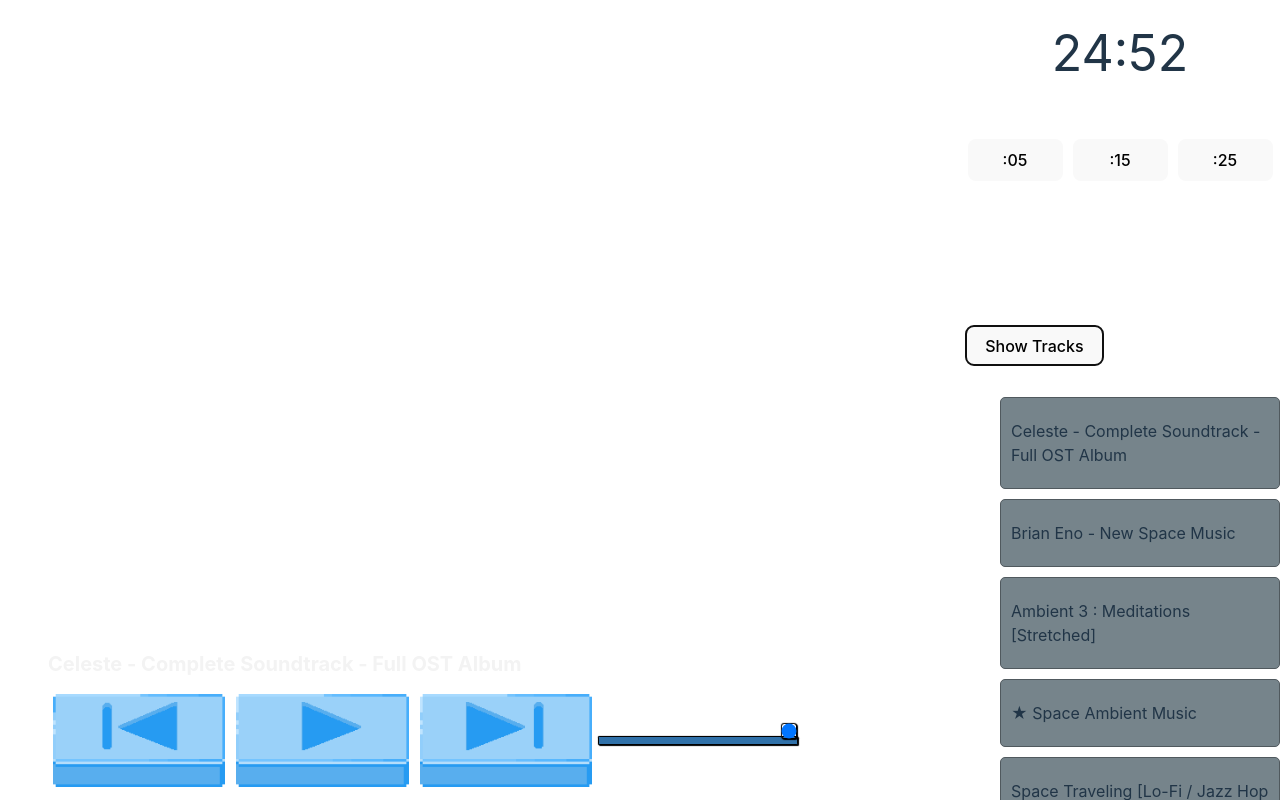
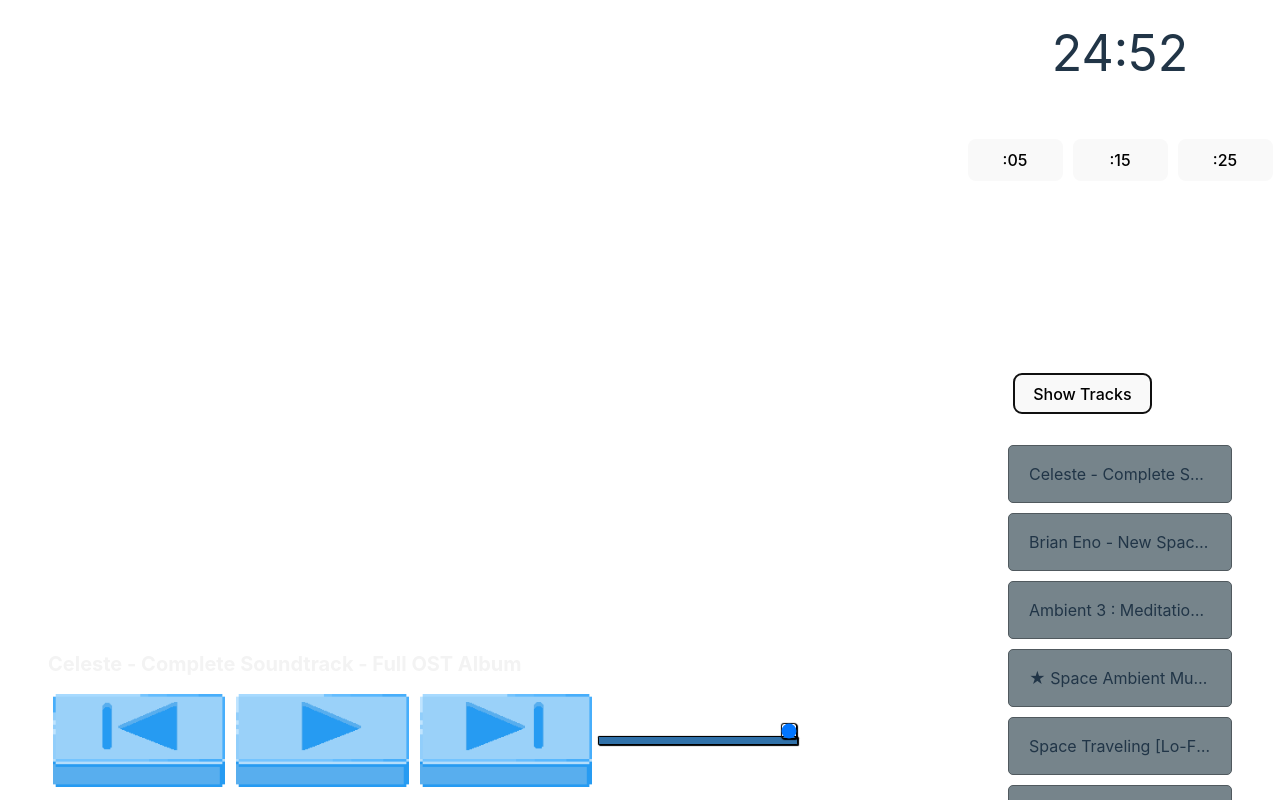
Before and after one commit to galenddavis/space-time-r, a React (Vite) app: page / in a window 1280 px wide. Both pictures are taken after a click on the button "Show Tracks". Built offline with nearby package versions, Linux system fonts and the light colour scheme.

Commit message:
formatted track index and potential long title scroll animation

```diff
--- a/src/components/videos/vid-index-item.tsx
+++ b/src/components/videos/vid-index-item.tsx
@@ -11,7 +11,7 @@ const VideoIndexItem = ({ video }: VideoProps) => {
     return (
         <div>
             <p className="video-idx-title">
-                {video.title}
+                <span>{video.title}</span>
             </p>
         </div>
     )
--- a/src/components/videos/vid-index.css
+++ b/src/components/videos/vid-index.css
@@ -6,23 +6,77 @@
 .video-index-wrapper {
     grid-area: video-index;
     height: 100%;
+    /* display: grid; */
+    /* grid-template-rows: 0fr; */
+    max-width: 100%;
     overflow-y: scroll;
+    padding: 3rem;
     /* align-items: start; */
     /* align-self: start; */
 }
 
 .video-index-container {
-    overflow: scroll;
-    /* max-height: 100%; */
+    /* overflow-y: scroll;
+    overflow-x: hidden; */
+    padding: 0;
+    overflow: hidden;
+    /* max-width: 100%; */
+
 }
 
 .video-index-item {
+
     border: 1px solid #50595e;
     border-radius: 5px;
-    padding: 5px 10px;
+    padding: 0px 20px;
     margin: 10px 0;
     background-color: #76848b;
     list-style: none;
+    /* list-style-position: inside; */
     text-align: start;
     cursor: pointer;
+    height: 100%;
+
 }
+
+
+
+/* Playing with a text scrolling animation */
+
+.video-idx-title {
+    white-space: nowrap;
+    overflow: hidden;
+    text-overflow: ellipsis;
+}
+
+/* .video-idx-title:not(:hover) {
+    white-space: nowrap;
+    overflow: hidden;
+    text-overflow: ellipsis;
+}
+
+.video-idx-title:hover {
+    display: inline-block;
+    white-space: nowrap;
+      animation-name: scroll-text;
+      animation-duration: 7s;
+      animation-timing-function: linear;
+      animation-delay: 0s;
+      animation-iteration-count: infinite;
+      animation-direction: normal;
+}
+
+@keyframes scroll-text {
+    0% {
+      transform: translateX(0%);
+    }
+    90% {
+      transform: translateX(-100%);
+    }
+    95% {
+      transform: translateX(0%);
+    }
+    100% {
+      transform: translateX(0%);
+    }
+} */
--- a/src/components/videos/vid-index.tsx
+++ b/src/components/videos/vid-index.tsx
@@ -26,22 +26,22 @@ const VideoIndex = ({ setCurrentIdx }: IndexProps) => {
     }, [indexVisible]);
 
 
-    const showIndex =() => {
-        const vidIdx = document.getElementsByClassName('video-index-container')[0]
-        if (indexVisible) {
-            vidIdx.classList.add("hidden")
-        } else if (!indexVisible) {
-            vidIdx.classList.remove("hidden")
-        }
-        setIndexVisible(!indexVisible)
-    }
+    // const showIndex =() => {
+    //     const vidIdx = document.getElementsByClassName('video-index-container')[0]
+    //     if (indexVisible) {
+    //         vidIdx.classList.remove("active")
+    //     } else if (!indexVisible) {
+    //         vidIdx.classList.add("active")
+    //     }
+    //     setIndexVisible(!indexVisible)
+    // }
 
     return (
         <div className="video-index-wrapper">
-            <button className="index-toggle" onClick={() => showIndex()}>
+            <button className="index-toggle" onClick={() => setIndexVisible(!indexVisible)}>
                 Show Tracks
             </button>
-            <ul className="video-index-container hidden">
+            <ul className="video-index-container">
                 {videoList.map((video, idx) => (
                     <li className="video-index-item"
                         key={video.id}
```
